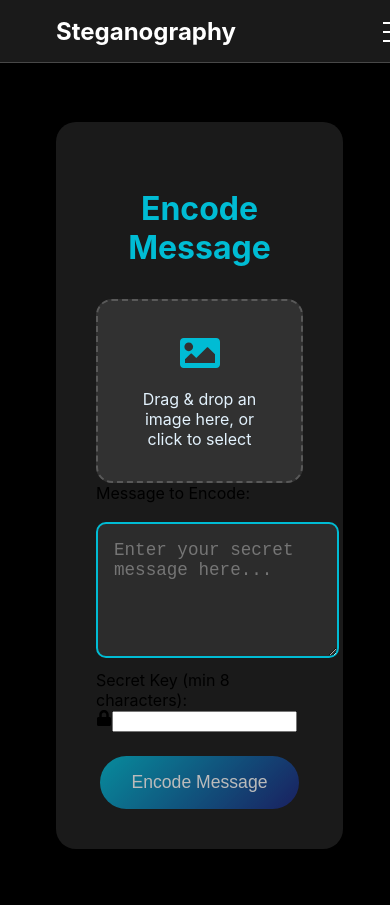
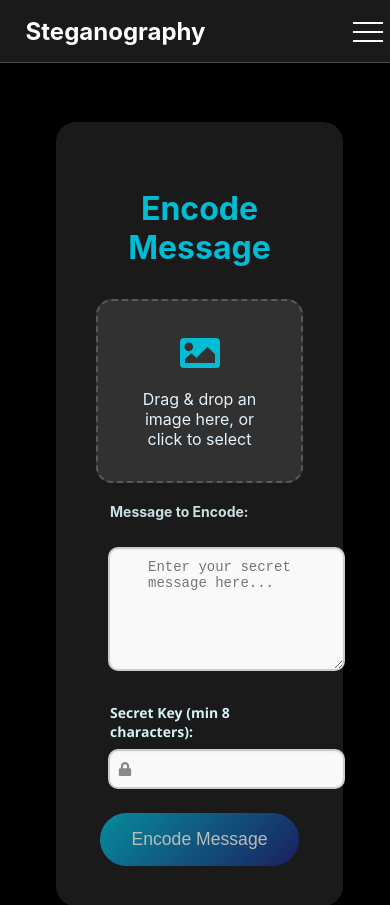
Before and after one commit to vishal-tamhane/Steganography_Project2, a React (Create React App) app in the folder frontend-temp/: page /encode in a window 390 px wide. Shown: the top 905 px of the page. Built offline with nearby package versions, Linux system fonts and the light colour scheme; sample sign-in values are in the browser's storage.

Commit message:
Enhance App.css with new message input and secret key styles
Added styles for message input and secret key containers, improving UI consistency and responsiveness. Included mobile tweaks for better usability on smaller screens. Adjusted navbar hover color for better visibility.

```diff
--- a/frontend-temp/src/App.css
+++ b/frontend-temp/src/App.css
@@ -129,7 +129,114 @@ body {
 .container {
   width: 90%;
   margin: 0 auto;
-  padding: 0 1.5rem;
+  padding: 0 1.5rem;/* Message Input Container */
+  .message-input-container {
+    color: #d5f2f6;
+    width: 100%;
+    padding: 0 12px;
+    box-sizing: border-box;
+  }
+
+  .message-input-container label {
+    display: block;
+    margin-top: 20px;
+    margin-bottom: 8px;
+    margin-left: 4px;
+    font-weight: 700;
+    font-size: 15px;
+    color: #c8e0e1;
+  }
+
+  .message-input {
+    width: 100%;
+    padding: 12px 14px;
+    font-size: 15px;
+    border: 2px solid #ccc;
+    border-radius: 10px;
+    outline: none;
+    background-color: #f9f9f9;
+    resize: vertical;
+    min-height: 100px;
+    box-shadow: inset 0 1px 3px rgba(0, 0, 0, 0.05);
+    transition: border-color 0.3s ease, box-shadow 0.3s ease;
+  }
+
+  .message-input:focus {
+    border-color: #0077ff;
+    box-shadow: 0 0 6px rgba(0, 119, 255, 0.3);
+    background-color: #fff;
+  }
+
+  /* Secret Key Container */
+  .secret-key-container {
+    margin: 20px 0;
+    padding: 0 12px;
+    width: 100%;
+    box-sizing: border-box;
+    font-family: 'Segoe UI', sans-serif;
+    color: #333;
+  }
+
+  .secret-key-container label {
+    display: block;
+    margin-bottom: 8px;
+    font-weight: 600;
+    font-size: 15px;
+    color: #d5f2f6;
+  }
+
+  .input-with-icon {
+    position: relative;
+    width: 100%;
+  }
+
+  .secret-key-input {
+    width: 100%;
+    padding: 12px 14px 12px 42px; /* extra left padding for icon */
+    font-size: 15px;
+    border: 2px solid #ccc;
+    border-radius: 10px;
+    background-color: #f9f9f9;
+    outline: none;
+    box-shadow: inset 0 1px 3px rgba(0, 0, 0, 0.05);
+    transition: border-color 0.3s ease, box-shadow 0.3s ease;
+  }
+
+  .secret-key-input:focus {
+    border-color: #0077ff;
+    box-shadow: 0 0 6px rgba(0, 119, 255, 0.3);
+    background-color: #fff;
+  }
+
+  .input-icon {
+    position: absolute;
+    top: 50%;
+    left: 14px;
+    transform: translateY(-50%);
+    color: #888;
+    font-size: 16px;
+  }
+
+  /* Mobile Responsive Tweaks */
+  @media (max-width: 480px) {
+    .message-input-container label,
+    .secret-key-container label {
+      font-size: 14px;
+      margin-left: 2px;
+    }
+
+    .message-input,
+    .secret-key-input {
+      font-size: 14px;
+      padding: 10px 12px 10px 38px;
+    }
+
+    .input-icon {
+      left: 10px;
+      font-size: 14px;
+    }
+  }
+
 }
 
 .features-grid {
@@ -398,7 +505,7 @@ body {
   background: var(--glass-bg);
   backdrop-filter: blur(12px);
   border-bottom: 1px solid var(--glass-border);
-  padding: 1rem 2rem;
+  padding: 1rem 0.1rem;
   position: fixed;
   width: 100%;
   top: 0;
@@ -425,7 +532,7 @@ body {
 }
 
 .navbar-brand:hover {
-  color: var(--primary-color);
+  color: #e5eeef;
 }
 
 .navbar-links {
@@ -1094,6 +1201,128 @@ body {
   margin: 1.5rem auto 0;
   transition: transform 0.2s, box-shadow 0.2s;
 }
+/* Message Input Container */
+.message-input-container {
+  color: #d5f2f6;
+  width: 95%;
+  padding: 0 12px;
+  box-sizing: border-box;
+}
+
+.message-input-container label {
+  display: block;
+  margin-top: 20px;
+  margin-bottom: 8px;
+  margin-left: 4px;
+  font-weight: 700;
+  font-size: 15px;
+  color: #c8e0e1;
+}
+
+/* .message-input {
+  width: 100%;
+  padding: 12px 14px;
+  font-size: 15px;
+  border: 2px solid #ccc;
+  border-radius: 10px;
+  outline: none;
+  background-color: #000000;
+  resize: vertical;
+  min-height: 100px;
+  box-shadow: inset 0 1px 3px rgba(0, 0, 0, 0.05);
+  transition: border-color 0.3s ease, box-shadow 0.3s ease;
+} */
+
+/* .message-input:focus {
+  border-color: #0077ff;
+  box-shadow: 0 0 6px rgba(0, 119, 255, 0.3);
+  background-color: #fff;
+} */
+
+/* Secret Key Container */
+.secret-key-container {
+  margin: 20px 0;
+  padding: 0 12px;
+  width: 90%;
+  box-sizing: border-box;
+  font-family: 'Segoe UI', sans-serif;
+  color: #333;
+}
+
+.secret-key-container label {
+  display: block;
+  margin-bottom: 8px;
+  font-weight: 600;
+  font-size: 15px;
+  color: #d5f2f6;
+}
+
+.input-with-icon {
+  position: relative;
+  width: 100%;
+}
+
+.secret-key-input {
+  width: 100%;
+  padding: 12px 14px 12px 42px; /* extra left padding for icon */
+  font-size: 15px;
+  border: 2px solid #ccc;
+  border-radius: 10px;
+  background-color: #f9f9f9;
+  outline: none;
+  box-shadow: inset 0 1px 3px rgba(0, 0, 0, 0.05);
+  transition: border-color 0.3s ease, box-shadow 0.3s ease;
+}
+
+.secret-key-input:focus {
+  border-color: #0077ff;
+  box-shadow: 0 0 6px rgba(0, 119, 255, 0.3);
+  background-color: #fff;
+}
+
+.input-icon {
+  position: absolute;
+  top: 50%;
+  left: 14px;
+  transform: translateY(-50%);
+  color: #888;
+  font-size: 16px;
+}
+
+/* Mobile Responsive Tweaks */
+@media (max-width: 480px) {
+  .message-input-container label,
+  .secret-key-container label {
+    font-size: 14px;
+    margin-left: 2px;
+  }
+
+  .message-input,
+  .secret-key-input {
+    font-size: 14px;
+    padding: 10px 12px 10px 38px;
+  }
+
+  .input-icon {
+    left: 10px;
+    font-size: 14px;
+  }
+}
+
+
+.error-message {
+  display: flex;
+  align-items: center;
+  margin-top: 8px;
+  color: #d93025;
+  font-size: 14px;
+  gap: 6px;
+}
+
+.error-icon {
+  font-size: 16px;
+}
+
 
 .decode-button:disabled {
   opacity: 0.7;
@@ -1142,7 +1371,7 @@ body {
 .message-content {
   color: #fff;
   white-space: pre-wrap;
-  background: rgba(255, 255, 255, 0.05);
+  background: rgba(208, 9, 9, 0.05);
   padding: 1rem;
   border-radius: 8px;
   font-family: monospace;
```
